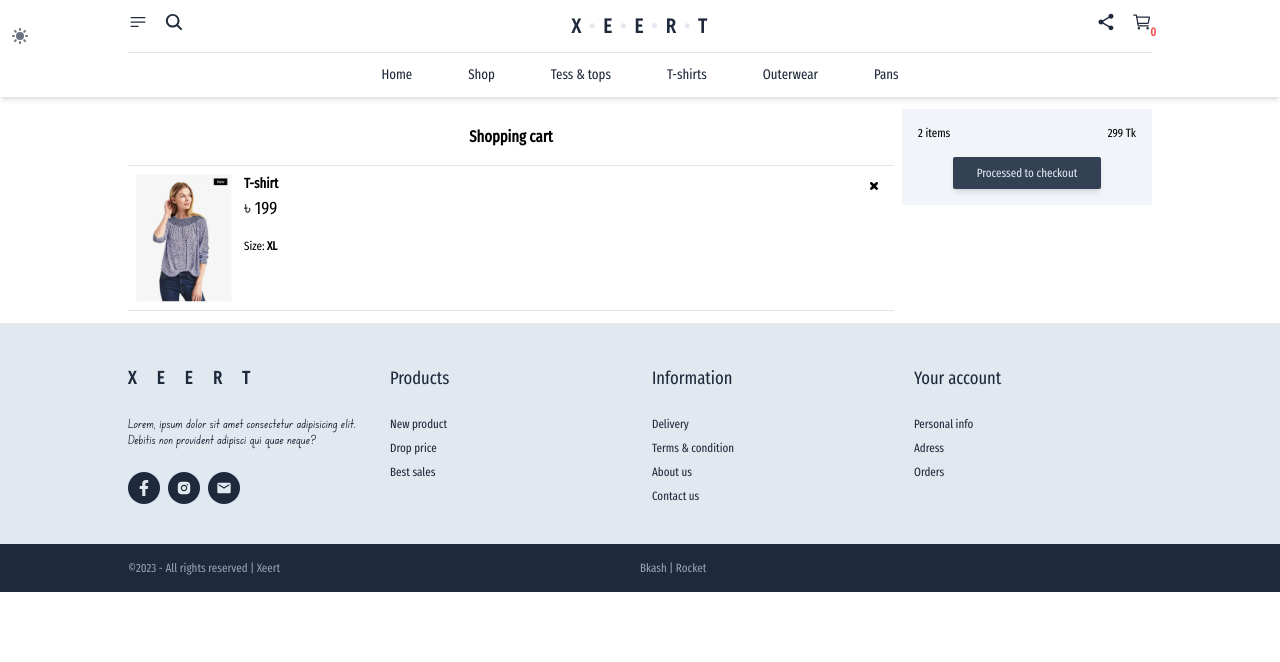
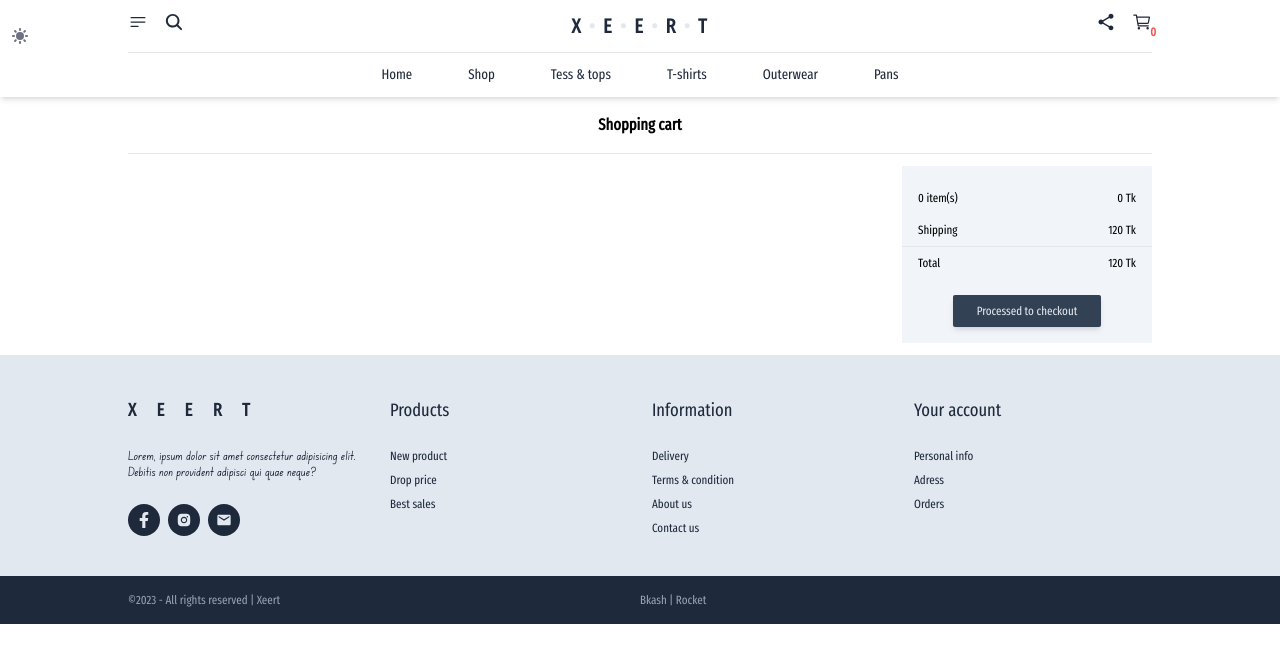
Before and after one commit to mahbubhasantamim/xeert-client, a React (Vite) app: page /cart in a window 1280 px wide. Shown: the top 662 px of the page. Built offline with nearby package versions, Linux system fonts and the light colour scheme.

Commit message:
Cart page

```diff
--- a/package.json
+++ b/package.json
@@ -20,6 +20,7 @@
     "react-hook-form": "^7.47.0",
     "react-icons": "^4.12.0",
     "react-router-dom": "^6.18.0",
+    "react-toastify": "^9.1.3",
     "zod": "^3.22.4",
     "zustand": "^4.4.6"
   },
--- a/src/components/Cart/CartComp.tsx
+++ b/src/components/Cart/CartComp.tsx
@@ -37,7 +37,7 @@ export default function CartComp({ fn }: { fn: (x: boolean) => void }) {
               >
                 <TiTimes />
               </div>
-              <Link to="">
+              <Link to={`/products/${item?._id}`}>
                 <div className="flex gap-3 border-b p-2 dark:border-b-primary">
                   <div className="w-14">
                     <img src={item?.productImg} alt="" />
--- a/src/main.tsx
+++ b/src/main.tsx
@@ -1,10 +1,11 @@
 import { QueryClient, QueryClientProvider } from "@tanstack/react-query";
 import React from "react";
 import ReactDOM from "react-dom/client";
+import { ToastContainer } from "react-toastify";
+import "react-toastify/dist/ReactToastify.css";
 import App from "./App.tsx";
 import { ThemeProvider } from "./contexts/ThemeContext.tsx";
 import "./index.css";
-
 const queryClient = new QueryClient();
 
 ReactDOM.createRoot(document.getElementById("root")!).render(
@@ -13,6 +14,7 @@ ReactDOM.createRoot(document.getElementById("root")!).render(
       <ThemeProvider>
         <div className="dark:bg-primary duration-700 font-Fira-Sans">
           <App />
+          <ToastContainer autoClose={2000} />
         </div>
       </ThemeProvider>
     </QueryClientProvider>
--- a/src/store/cartStore.ts
+++ b/src/store/cartStore.ts
@@ -17,10 +17,34 @@ type CartStore = {
   cartItems: CartItem[];
   addToCart: (item: CartItem) => void;
   removeFromCart: (item: CartItem) => void;
+  incQuantity: (item: CartItem) => void;
+  decQuantity: (item: CartItem) => void;
 };
 
 export const useCartStore = create<CartStore>((set) => ({
   cartItems: JSON.parse(localStorage.getItem("cartItems") || "[]"),
+
+  incQuantity: (item) =>
+    set((state) => {
+      const updatedCart = state.cartItems.map((cartItem) =>
+        cartItem._id === item._id && cartItem.size === item.size
+          ? { ...cartItem, quantity: cartItem.quantity + 1 }
+          : cartItem
+      );
+      localStorage.setItem("cartItems", JSON.stringify(updatedCart));
+      return { cartItems: updatedCart };
+    }),
+
+  decQuantity: (item) =>
+    set((state) => {
+      const updatedCart = state.cartItems.map((cartItem) =>
+        cartItem._id === item._id && cartItem.size === item.size
+          ? { ...cartItem, quantity: cartItem.quantity - 1 }
+          : cartItem
+      );
+      localStorage.setItem("cartItems", JSON.stringify(updatedCart));
+      return { cartItems: updatedCart };
+    }),
 
   addToCart: (item) =>
     set((state) => {
--- a/src/views/pages/SingleProduct/components/ProductDetails/ProductDetailsComp.tsx
+++ b/src/views/pages/SingleProduct/components/ProductDetails/ProductDetailsComp.tsx
@@ -5,6 +5,7 @@ import { CiDeliveryTruck } from "react-icons/ci";
 import { IoCartOutline, IoWalletOutline } from "react-icons/io5";
 import { MdOutlineSupportAgent } from "react-icons/md";
 import { TiTick, TiTimes } from "react-icons/ti";
+import { toast } from "react-toastify";
 import { ZodType, z } from "zod";
 import { useCartStore } from "../../../../../store/cartStore";
 
@@ -65,7 +66,7 @@ export default function ProductDetailsComp({ product }: ProductPropType) {
       quantity: data.quantity,
     };
     addToCart(cart);
-    console.log(data);
+    toast.success(`${product.productName} added to cart`);
   };
   return (
     <>
@@ -123,7 +124,7 @@ export default function ProductDetailsComp({ product }: ProductPropType) {
                   <label htmlFor="" className="text-base">
                     Quantity
                   </label>
-                  <div className="border-2 dark:border-darkPrimary">
+                  <div className="flex border-2 dark:border-darkPrimary">
                     <button
                       type="button"
                       disabled={count <= 1}
--- a/src/views/pages/cart/CartPage.tsx
+++ b/src/views/pages/cart/CartPage.tsx
@@ -1,43 +1,119 @@
 import { TiTimes } from "react-icons/ti";
 import { Link } from "react-router-dom";
 import LinkBtn from "../../../components/shared/LinkBtn/LinkBtn";
+import { useCartStore } from "../../../store/cartStore";
 
 export default function CartPage() {
+  const cartItems = useCartStore((state) => state.cartItems);
+  const removeCartItem = useCartStore((state) => state.removeFromCart);
+  const incQuantity = useCartStore((state) => state.incQuantity);
+  const decQuantity = useCartStore((state) => state.decQuantity);
+
+  const getTotal = cartItems.reduce((prev, item) => {
+    const price = item.discount ? item.discountPrice : item.productPrice;
+    return prev + price * item.quantity;
+  }, 0);
   return (
     <>
-      <div className="md:w-4/5 px-8 md:px-0 mx-auto py-3 grid grid-cols-4 gap-2">
+      <div className="md:w-4/5 mx-auto">
+        <h3 className="text-center py-4 font-bold border-b">Shopping cart</h3>
+
+        <div className="px-8 md:px-0  py-3 md:grid grid-cols-4 gap-2">
           <div className="col-span-3 dark:bg-darkPrimary dark:text-secondary">
-          <div>
-            <h3 className="text-center py-4 font-bold">Shopping cart</h3>
+            {cartItems.map((product, index) => {
+              return (
+                <div
+                  key={index}
+                  className="relative hover:bg-slate-50 dark:hover:bg-primar"
+                >
+                  <div className="flex gap-3 border-b p-2 dark:border-b-primary">
+                    <div className="w-24">
+                      <img src={product?.productImg} alt="" />
                     </div>
 
-          <div className="relative hover:bg-white dark:hover:bg-primary border-t">
-            <div className="absolute right-2 top-2 p-1 hover:bg-primary hover:text-secondary hover:cursor-pointer rounded-full dark:hover:bg-secondary dark:hover:text-primary">
-              <TiTimes />
-            </div>
-            <Link to="">
-              <div className="flex gap-3 border-b p-2 dark:border-b-primary">
-                <div className="w-24">
-                  <img src="/img/prd1.png" alt="" />
-                </div>
-                <div className="flex flex-col text-xs">
-                  <h3 className="text-sm font-semibold">T-shirt</h3>
-                  <p className="pb-4 text-lg">৳ 199</p>
+                    <div className="flex justify-between gap-4 text-xs w-full">
+                      <div>
+                        <Link to={`/products/${product?._id}`}>
+                          <h3 className="text-base font-semibold pb-1">
+                            {product?.productName}
+                          </h3>
+                        </Link>
+
+                        <p className="pb-4 text-lg">
+                          ৳{" "}
+                          {product.discount
+                            ? product.discountPrice
+                            : product?.productPrice}
+                        </p>
                         <p>
-                    Size: <span className="font-semibold">XL</span>
+                          Size:{" "}
+                          <span className="font-semibold">{product?.size}</span>
                         </p>
                       </div>
-              </div>
-            </Link>
+
+                      <div className="flex items-center">
+                        <div className="flex border-2 dark:border-darkPrimary">
+                          <button
+                            type="button"
+                            disabled={product?.quantity <= 1}
+                            onClick={() => decQuantity(product)}
+                            className="px-2 bg-slate-200 dark:bg-darkPrimary"
+                          >
+                            -
+                          </button>
+                          <input
+                            type="number"
+                            value={product?.quantity}
+                            className="p-1 w-10 text-xs bg-transparent border-none rounded-sm"
+                          />
+                          <button
+                            type="button"
+                            disabled={
+                              product?.quantity >= 5 ||
+                              product.quantity >= product?.stock
+                            }
+                            onClick={() => incQuantity(product)}
+                            className="px-2 bg-slate-200 dark:bg-darkPrimary"
+                          >
+                            +
+                          </button>
                         </div>
                       </div>
 
+                      <div className="flex items-center font-semibold text-base">
+                        {product.discount
+                          ? product.discountPrice * product.quantity
+                          : product.productPrice * product.quantity}{" "}
+                        Tk
+                      </div>
+
+                      <div>
+                        <div
+                          onClick={() => removeCartItem(product)}
+                          className="absolute right-6 top-1/2 transform -translate-y-1/2 p-1 hover:bg-primary hover:text-secondary hover:cursor-pointer rounded-full dark:hover:bg-secondary dark:hover:text-primary"
+                        >
+                          <TiTimes />
+                        </div>
+                      </div>
+                    </div>
+                  </div>
+                </div>
+              );
+            })}
+          </div>
+
           <div className="col-span-1">
-          <div className="bg-slate-100 dark:bg-primary pb-4">
-            <div className="flex justify-between p-4 text-xs">
-              <p>2 items</p> <p>299 Tk</p>
+            <div className="bg-slate-100 dark:bg-primary py-4">
+              <div className="flex justify-between py-2 px-4 text-xs">
+                <p>{cartItems.length} item(s)</p> <p>{getTotal} Tk</p>
               </div>
-            <div className="text-center">
+              <div className="flex justify-between py-2 px-4 text-xs border-b">
+                <p>Shipping</p> <p>{120} Tk</p>
+              </div>
+              <div className="flex justify-between py-2 px-4 text-xs">
+                <p>Total</p> <p>{getTotal + 120} Tk</p>
+              </div>
+              <div className="text-center pt-4">
                 <LinkBtn to="" color="dark">
                   Processed to checkout
                 </LinkBtn>
@@ -45,6 +121,7 @@ export default function CartPage() {
             </div>
           </div>
         </div>
+      </div>
     </>
   );
 }
```
Also changed, not shown: 1 other file (tests, documents, lock files or other folders). Lines whose indentation alone changed are shown as unchanged.
